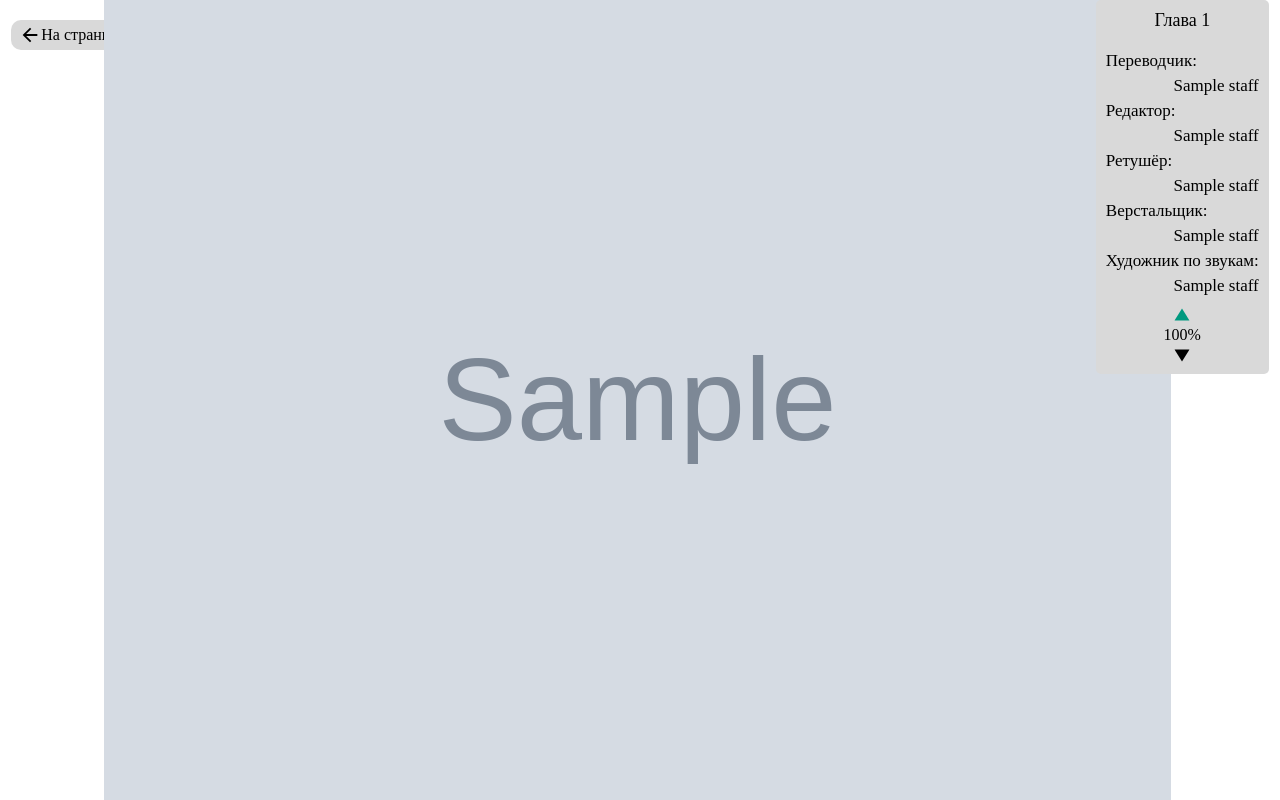
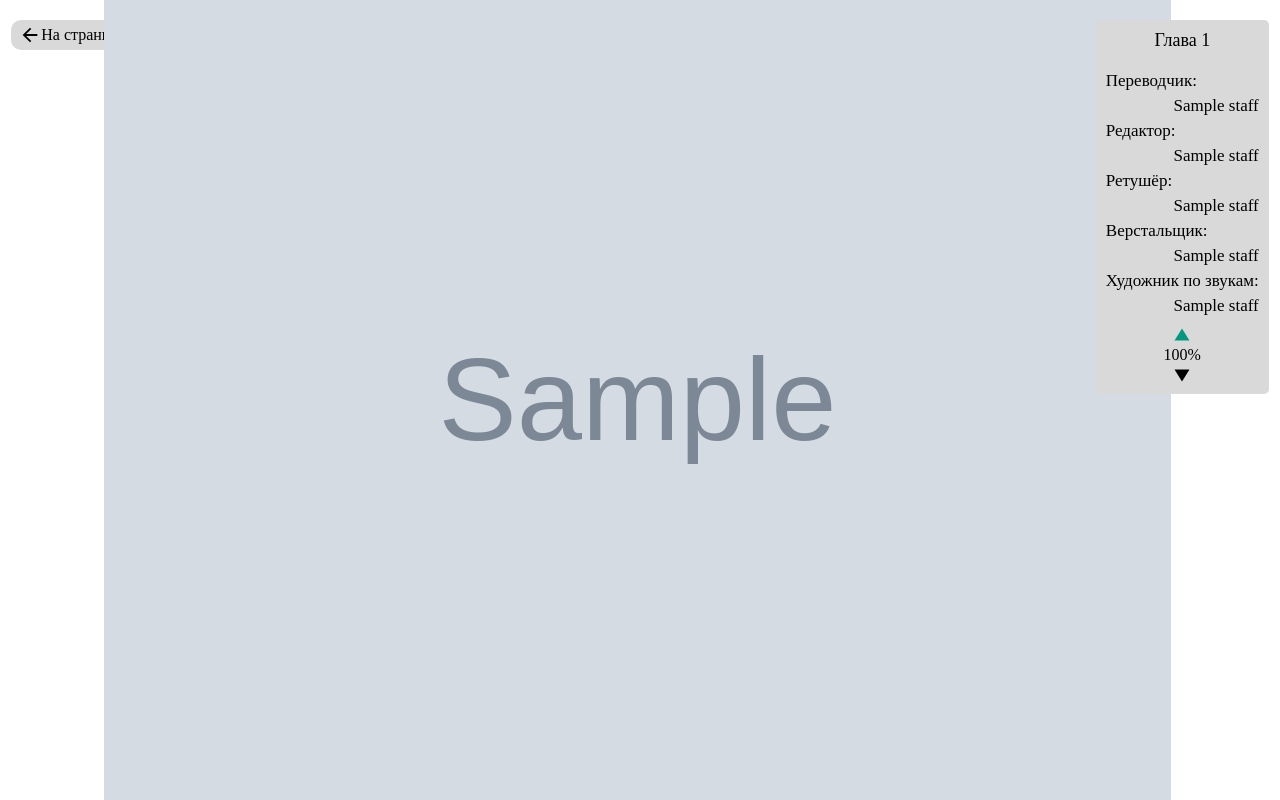
Before and after one commit to Yurden-MSKV/yurden_studio, a Django app: a page that uses templates/chapter_page.html in a window 1280 px wide. Run offline with Django 5.2, Linux system fonts and the light colour scheme; a user stored in the database is signed in; tables that the repository leaves empty hold one stand-in row (values such as "Sample post"); grey boxes marked "Sample" are stand-in pictures; some libraries are stand-ins or nearby versions; some web fonts are replaced.

Commit message:
Поправил положение окна для оценки.

```diff
--- a/manga_section/static/manga_section/css/chapter_page.css
+++ b/manga_section/static/manga_section/css/chapter_page.css
@@ -262,7 +262,7 @@ p {
 .side_bar {
     display: flex;
     flex-direction: column;
-    top: 20px;
+    margin-top: 20px;
     left: calc(100% - 225px);
     align-items: center;
     width: fit-content;
```
